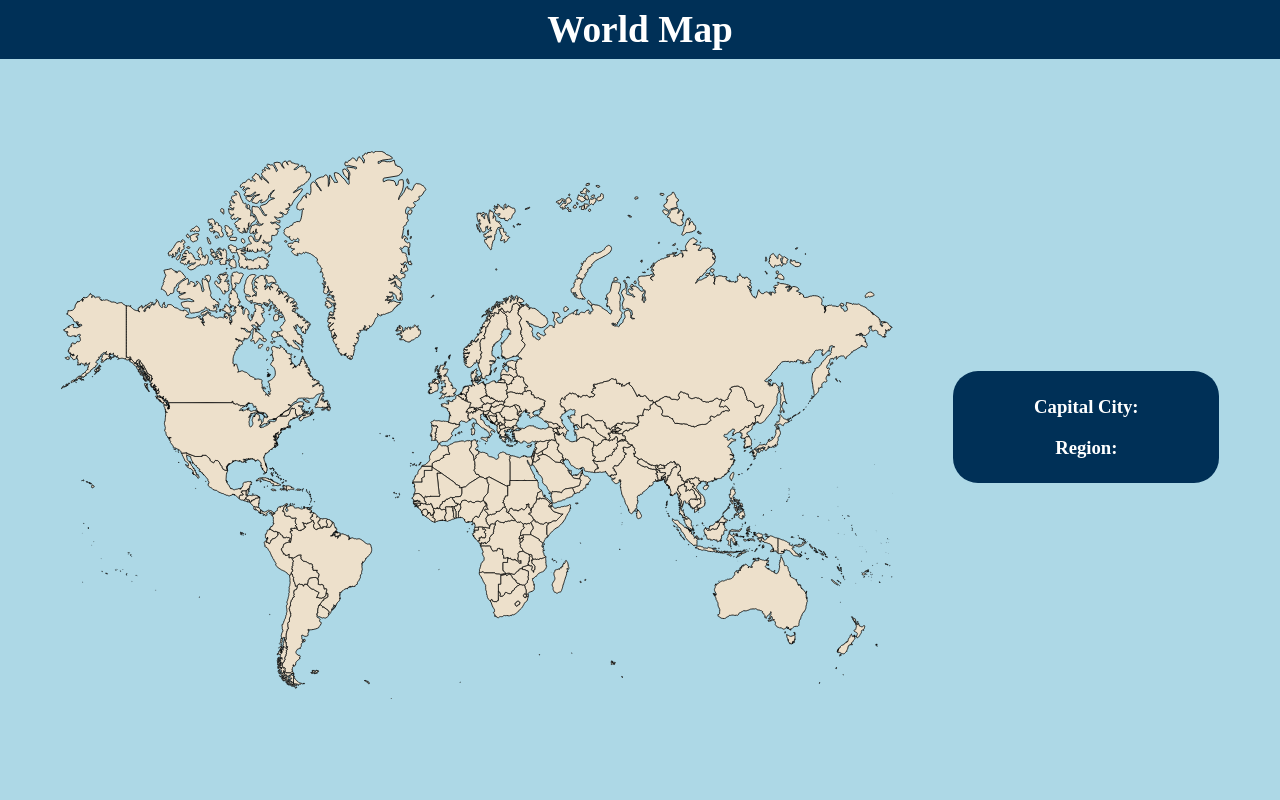
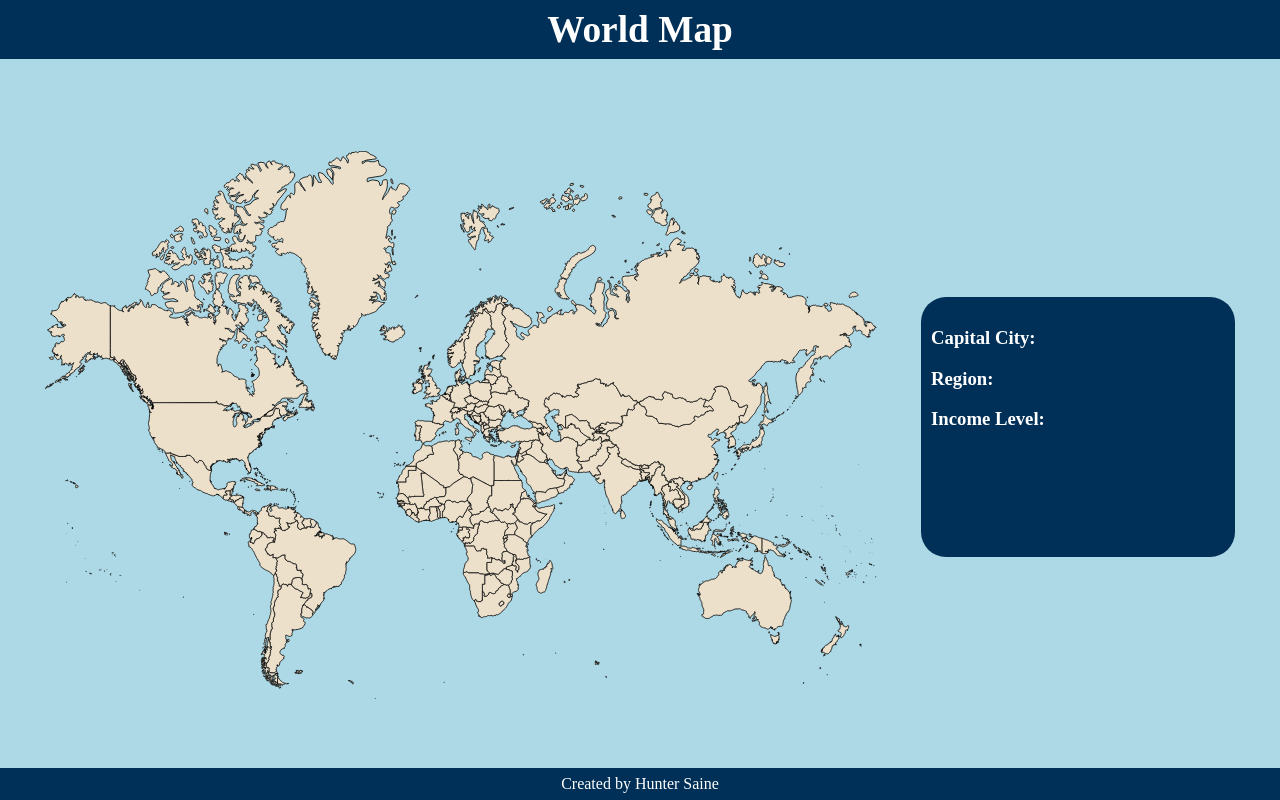
Before and after one commit to HunterSaine/map_app, an Angular app: page / in a window 1280 px wide. Built offline with nearby package versions, Linux system fonts and the light colour scheme.

Commit message:
insert footer and display properties

```diff
--- a/src/app/api.service.ts
+++ b/src/app/api.service.ts
@@ -22,6 +22,7 @@ export class ApiService {
         country: data[1][0].name,
         capital: data[1][0].capitalCity,
         region: data[1][0].region.value,
+        income: data[1][0].incomeLevel.value,
       });
     });
     return subject.asObservable();
--- a/src/app/map/map.component.css
+++ b/src/app/map/map.component.css
@@ -11,15 +11,16 @@
   width: 65%;
 }
 .map-details {
-  text-align: center;
+  text-align: left;
   background-color: rgb(0, 48, 87);
   color: rgb(255, 255, 255);
-  width: 20%;
-  padding: 5px;
+  width: 23vw;
+  height: 30vh;
+  padding: 10px;
   border-radius: 25px;
 }
 path:hover {
-  fill: rgb(53, 155, 51);
+  fill: rgb(79, 215, 76);
   stroke: rgb(0, 0, 0);
   stroke-width: 2px;
 }
@@ -38,3 +39,4 @@ h1 {
 body {
   height: 100vh;
 }
+h2 {text-align: center;}
--- a/src/app/map/map.component.html
+++ b/src/app/map/map.component.html
@@ -1552,6 +1552,9 @@
       </div>
       <h3>Capital City: {{ country.capital }}</h3>
       <h3>Region: {{ country.region }}</h3>
+      <h3>Income Level: {{ country.income }}</h3>
     </section>
+    <div class="footer"><footer>Created by Hunter Saine</footer></div>
   </div>
+
 </main>
--- a/src/styles.css
+++ b/src/styles.css
@@ -4,3 +4,16 @@ body {
   padding: 0;
   background-color: lightblue;
 }
+.footer{
+  background-color: rgb(0, 48, 87);
+  color: white;
+
+  display: flex;
+  align-items: center;
+  justify-content: center;
+  width: 100vw;
+  position: absolute;
+  bottom: 0;
+  width: 100%;
+  height: 2rem;            /* Footer height */
+  }
```
